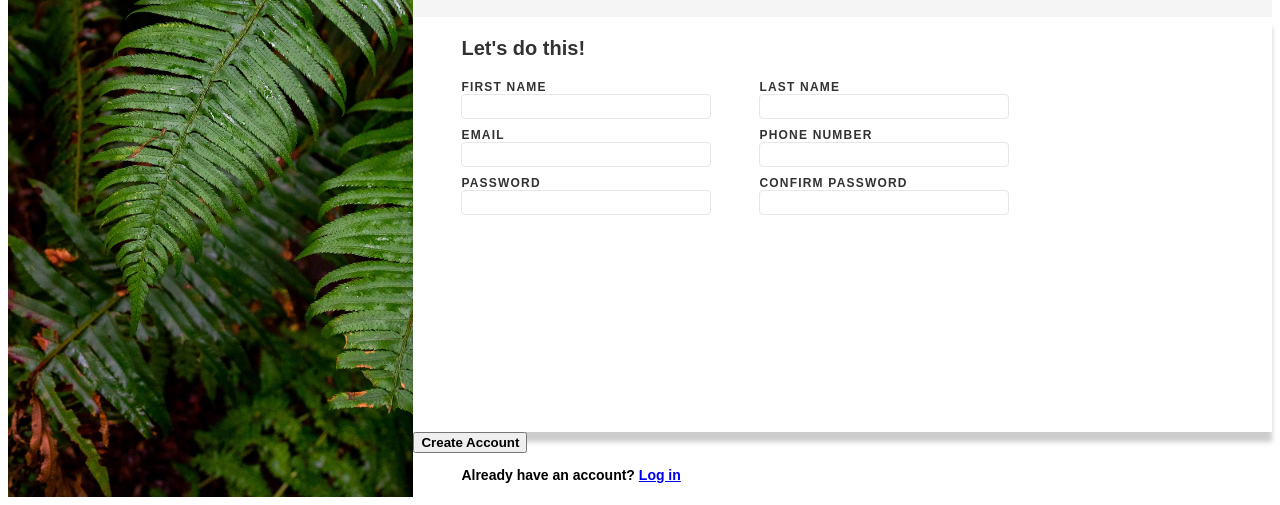
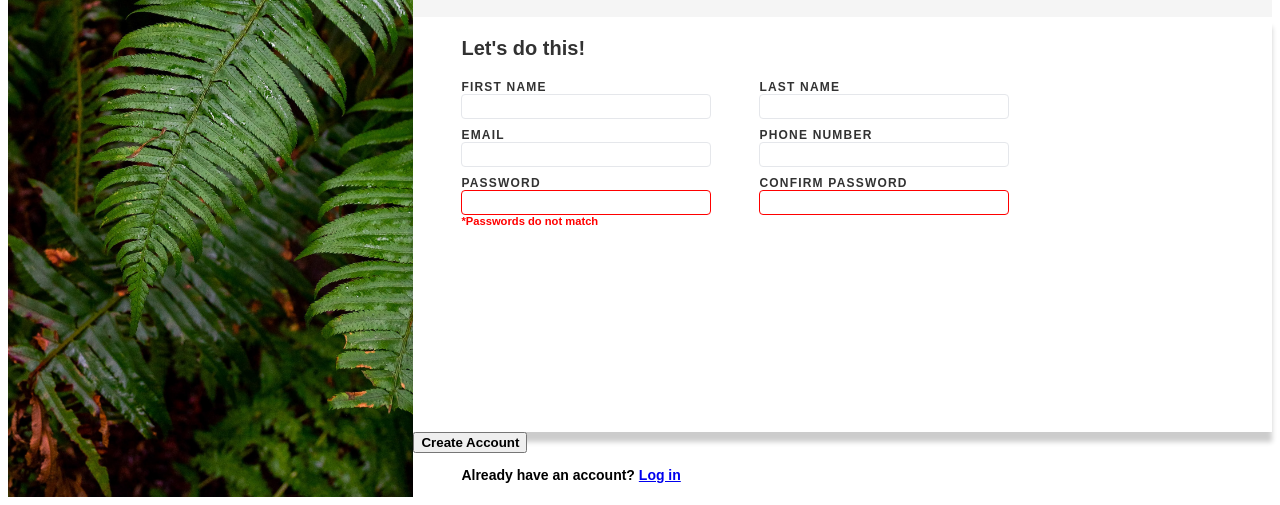
Before and after one commit to tiemouie01/odin-form, a plain HTML site: page index.html in a window 1280 px wide. Shown: the part 311-816 px from the top of the page. Drawn offline with Linux system fonts and the light colour scheme.

Commit message:
Style password fields and fix black outline problem

```diff
--- a/index.html
+++ b/index.html
@@ -43,11 +43,12 @@
                 </div>
                 <div class="field">
                     <label for="pwd">PASSWORD</label>
-                    <input type="password" name="userPassword" id="pwd">
+                    <input type="password" name="userPassword" id="pwd" class="error">
+                    <div class="password">*Passwords do not match</div>
                 </div>
                 <div class="field">
                     <label for="confirm-pwd">CONFIRM PASSWORD</label>
-                    <input type="password" name="confirmPassword" id="confirm-pwd">
+                    <input type="password" name="confirmPassword" id="confirm-pwd" class="error">
                 </div>
             </div>
         </form>
--- a/styles.css
+++ b/styles.css
@@ -109,4 +109,15 @@ input {
 
 input:focus {
     border: 1px solid blue;
+    box-shadow: 0 2px 10px rgba(0, 0, 0, 0.3);
+    outline: none;
 }
+
+.error {
+    border: 1px solid red;
+}
+
+.password {
+    color: red;
+    font-size: 0.8em;
+}
```
